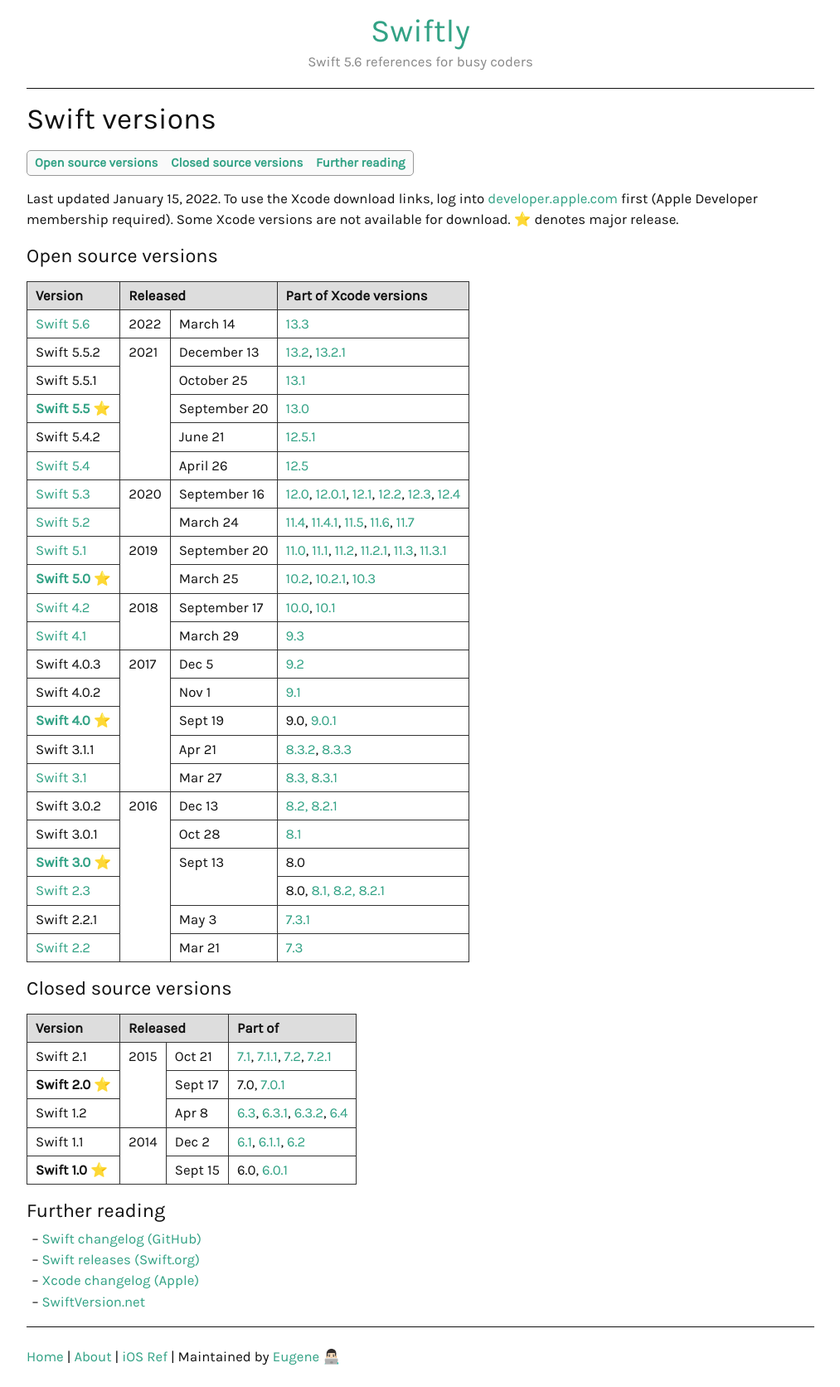
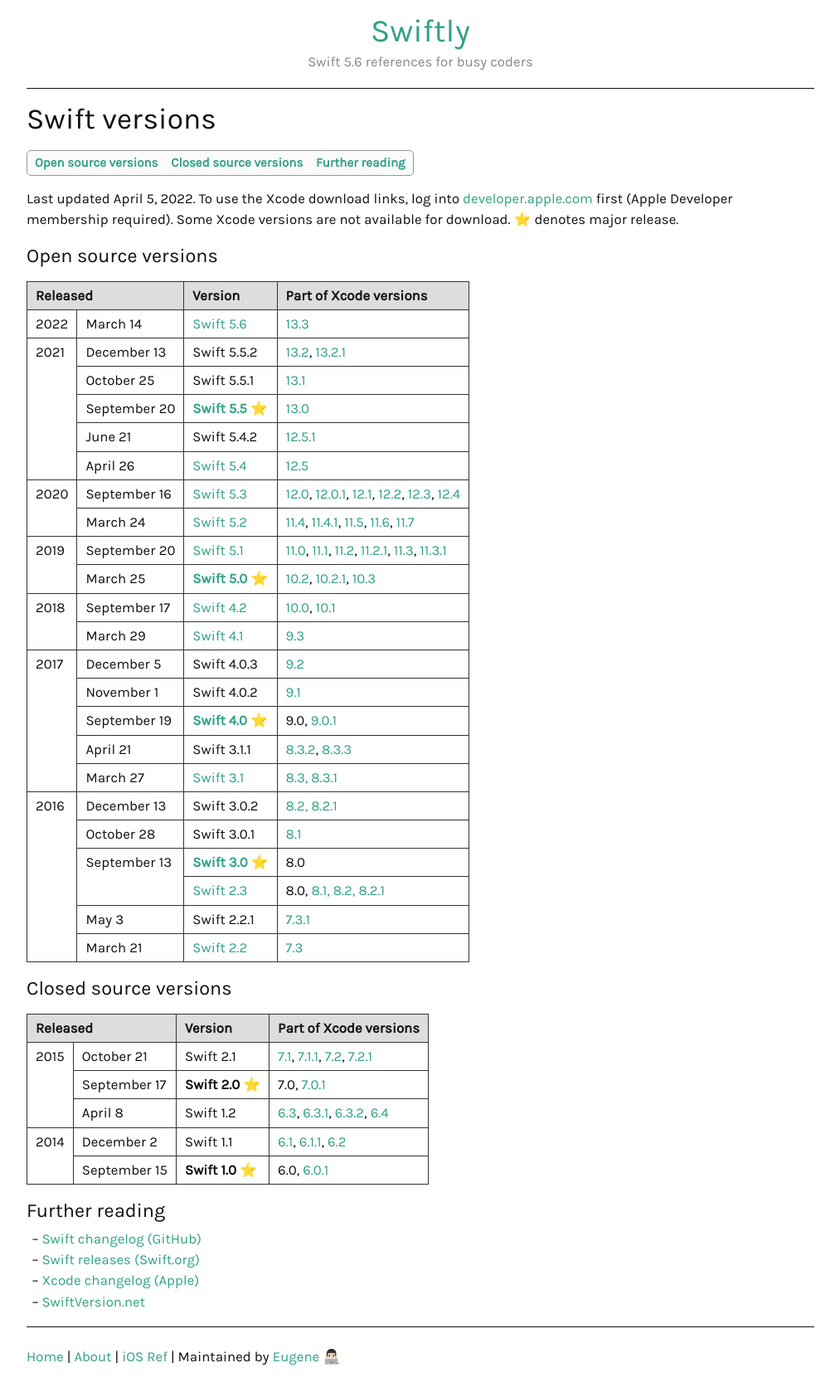
Before and after one commit to ebelinski/swiftly, a Jekyll site: the page built from _guides/swift-versions.md, in a window 1280 px wide. Shown: the whole page at 83% size, without its empty margins (133-1146 px from the left). Built offline with Jekyll 4.4.1, drawn with Linux system fonts in a browser that asks for light colours; comment, search, counter and statistics services are not loaded.

Commit message:
Rearranged some columns.

```diff
--- a/_guides/swift-versions.md
+++ b/_guides/swift-versions.md
@@ -12,74 +12,73 @@ redirect_from:
 {:toc}
 </div>
 
-Last updated January 15, 2022. To use the Xcode download links, log into [developer.apple.com](https://developer.apple.com/) first (Apple Developer membership required). Some Xcode versions are not available for download. ⭐ denotes major release.
+Last updated April 5, 2022. To use the Xcode download links, log into [developer.apple.com](https://developer.apple.com/) first (Apple Developer membership required). Some Xcode versions are not available for download. ⭐ denotes major release.
 
 ### Open source versions
 
 <table>
   <tr>
+    <th colspan="2">Released</th>
     <th>Version</th>
-    <th colspan="2">Released</th>
     <th>Part of Xcode versions</th>
   </tr>
   <tr>
+    <td>2022</td>
+    <td>March 14</td>
     <td class="nowrap">
       <a href="https://www.swift.org/blog/swift-5.6-released/">Swift 5.6</a>
     </td>
-    <td>2022</td>
-    <td>March 14</td>
     <td>
       <a href="https://developer.apple.com/services-account/download?path=/Developer_Tools/Xcode_13.3/Xcode_13.3.xip">13.3</a>
     </td>
   </tr>
   <tr>
-    <td>Swift 5.5.2</td>
     <td rowspan="5">2021</td>
     <td>December 13</td>
+    <td>Swift 5.5.2</td>
     <td>
       <a href="https://developer.apple.com/services-account/download?path=/Developer_Tools/Xcode_13.2/Xcode_13.2.xip">13.2</a>,
       <a href="https://developer.apple.com/services-account/download?path=/Developer_Tools/Xcode_13.2.1/Xcode_13.2.1.xip">13.2.1</a>
     </td>
   </tr>
   <tr>
+    <td>October 25</td>
     <td>Swift 5.5.1</td>
-    <td>October 25</td>
     <td>
       <a href="https://developer.apple.com/services-account/download?path=/Developer_Tools/Xcode_13.1/Xcode_13.1.xip">13.1</a>
     </td>
   </tr>
   <tr>
+    <td>September 20</td>
     <td class="nowrap">
       <a href="https://swift.org/blog/swift-5-5-released/"><strong>Swift 5.5</strong></a> ⭐
     </td>
-    <td>September 20</td>
     <td>
       <a href="https://developer.apple.com/services-account/download?path=/Developer_Tools/Xcode_13/Xcode_13.xip">13.0</a>
     </td>
   </tr>
   <tr>
-    <td>Swift 5.4.2
-    </td>
     <td>June 21</td>
+    <td>Swift 5.4.2</td>
     <td>
       <a href="https://download.developer.apple.com/Developer_Tools/Xcode_12.5.1/Xcode_12.5.1.xip">12.5.1</a>
     </td>
   </tr>
   <tr>
+    <td>April 26</td>
     <td>
       <a href="https://swift.org/blog/swift-5-4-released/">Swift 5.4</a>
     </td>
-    <td>April 26</td>
     <td>
       <a href="https://download.developer.apple.com/Developer_Tools/Xcode_12.5/Xcode_12.5.xip">12.5</a>
     </td>
   </tr>
   <tr>
+    <td rowspan="2">2020</td>
+    <td>September 16</td>
     <td>
       <a href="https://swift.org/blog/swift-5-3-released/">Swift 5.3</a>
     </td>
-    <td rowspan="2">2020</td>
-    <td>September 16</td>
     <td>
       <a href="https://download.developer.apple.com/Developer_Tools/Xcode_12/Xcode_12.xip">12.0</a>,
       <a href="https://download.developer.apple.com/Developer_Tools/Xcode_12.0.1/Xcode_12.0.1.xip">12.0.1</a>,
@@ -90,10 +89,10 @@ Last updated January 15, 2022. To use the Xcode download links, log into [develo
     </td>
   </tr>
   <tr>
+    <td>March 24</td>
     <td>
       <a href="https://swift.org/blog/swift-5-2-released/">Swift 5.2</a>
     </td>
-    <td>March 24</td>
     <td>
       <a href="https://developer.apple.com/services-account/download?path=/Developer_Tools/Xcode_11.4/Xcode_11.4.xip">11.4</a>,
       <a href="https://developer.apple.com/services-account/download?path=/Developer_Tools/Xcode_11.4.1/Xcode_11.4.1.xip">11.4.1</a>,
@@ -103,11 +102,11 @@ Last updated January 15, 2022. To use the Xcode download links, log into [develo
     </td>
   </tr>
   <tr>
+    <td rowspan="2">2019</td>
+    <td>September 20</td>
     <td>
       <a href="https://swift.org/blog/swift-5-1-released/">Swift 5.1</a>
     </td>
-    <td rowspan="2">2019</td>
-    <td>September 20</td>
     <td>
       <a href="https://download.developer.apple.com/Developer_Tools/Xcode_11/Xcode_11.xip">11.0</a>,
       <a href="https://download.developer.apple.com/Developer_Tools/Xcode_11.1/Xcode_11.1.xip">11.1</a>,
@@ -118,10 +117,10 @@ Last updated January 15, 2022. To use the Xcode download links, log into [develo
     </td>
   </tr>
   <tr>
+    <td>March 25</td>
     <td>
       <a href="https://swift.org/blog/swift-5-released/"><strong>Swift 5.0</strong></a> ⭐
     </td>
-    <td>March 25</td>
     <td>
       <a href="https://download.developer.apple.com/Developer_Tools/Xcode_10.2/Xcode_10.2.xip">10.2</a>,
       <a href="https://download.developer.apple.com/Developer_Tools/Xcode_10.2.1/Xcode_10.2.1.xip">10.2.1</a>,
@@ -129,93 +128,93 @@ Last updated January 15, 2022. To use the Xcode download links, log into [develo
     </td>
   </tr>
   <tr>
+    <td rowspan="2">2018</td>
+    <td>September 17</td>
     <td>
       <a href="https://swift.org/blog/swift-4-2-released/">Swift 4.2</a>
     </td>
-    <td rowspan="2">2018</td>
-    <td>September 17</td>
     <td>
       <a href="https://download.developer.apple.com/Developer_Tools/Xcode_10/Xcode_10.xip">10.0</a>,
       <a href="https://download.developer.apple.com/Developer_Tools/Xcode_10.1/Xcode_10.1.xip">10.1</a>
     </td>
   </tr>
   <tr>
+    <td>March 29</td>
     <td>
       <a href="https://swift.org/blog/swift-4-1-released/">Swift 4.1</a>
     </td>
-    <td>March 29</td>
     <td>
       <a href="https://download.developer.apple.com/Developer_Tools/Xcode_9.3/Xcode_9.3.xip">9.3</a>
     </td>
   </tr>
   <tr>
+    <td rowspan="5">2017</td>
+    <td>December 5</td>
     <td>Swift 4.0.3</td>
-    <td rowspan="5">2017</td>
-    <td>Dec 5</td>
     <td>
       <a href="https://download.developer.apple.com/Developer_Tools/Xcode_9.2/Xcode_9.2.xip">9.2</a>
     </td>
   </tr>
   <tr>
+    <td>November 1</td>
     <td>Swift 4.0.2</td>
-    <td>Nov 1</td>
     <td>
       <a href="https://download.developer.apple.com/Developer_Tools/Xcode_9.1/Xcode_9.1.xip">9.1</a>
     </td>
   </tr>
   <tr>
+    <td>September 19</td>
     <td>
       <a href="https://swift.org/blog/swift-4-0-released/">
         <strong>Swift 4.0 ⭐</strong>
       </a>
     </td>
-    <td>Sept 19</td>
     <td>
       9.0,
       <a href="https://download.developer.apple.com/Developer_Tools/Xcode_9.0.1/Xcode_9.0.1.xip">9.0.1</a>
     </td>
   </tr>
   <tr>
+    <td>April 21</td>
     <td>Swift 3.1.1</td>
-    <td>Apr 21</td>
     <td>
       <a href="https://download.developer.apple.com/Developer_Tools/Xcode_8.3.2/Xcode8.3.2.xip">8.3.2</a>,
       <a href="https://download.developer.apple.com/Developer_Tools/Xcode_8.3.3/Xcode8.3.3.xip">8.3.3</a>
     </td>
   </tr>
   <tr>
+    <td>March 27</td>
     <td>
       <a href="https://swift.org/blog/swift-3-1-released/">Swift 3.1</a>
     </td>
-    <td>Mar 27</td>
     <td>
       <a href="https://download.developer.apple.com/Developer_Tools/Xcode_8.3/Xcode_8.3.xip">8.3,</a>
       <a href="https://download.developer.apple.com/Developer_Tools/Xcode_8.3.1/Xcode_8.3.1.xip">8.3.1</a>
     </td>
   </tr>
   <tr>
+    <td rowspan="6">2016</td>
+    <td>December 13</td>
     <td>Swift 3.0.2</td>
-    <td rowspan="6">2016</td>
-    <td>Dec 13</td>
     <td>
       <a href="https://download.developer.apple.com/Developer_Tools/Xcode_8.2/Xcode_8.2.xip">8.2,</a>
       <a href="https://download.developer.apple.com/Developer_Tools/Xcode_8.2.1/Xcode_8.2.1.xip">8.2.1</a>
     </td>
   </tr>
   <tr>
+    <td>October 28</td>
     <td>Swift 3.0.1</td>
-    <td>Oct 28</td>
     <td>
       <a href="https://download.developer.apple.com/Developer_Tools/Xcode_8.1/Xcode_8.1.xip">8.1</a>
     </td>
   </tr>
   <tr>
+    <td rowspan="2">September 13</td>
     <td>
       <a href="https://swift.org/blog/swift-3-0-released/">
         <strong>Swift 3.0 ⭐</strong>
       </a>
     </td>
-    <td rowspan="2">Sept 13</td>
     <td>8.0</td>
   </tr>
   <tr>
@@ -230,17 +229,17 @@ Last updated January 15, 2022. To use the Xcode download links, log into [develo
     </td>
   </tr>
   <tr>
+    <td>May 3</td>
     <td>Swift 2.2.1</td>
-    <td>May 3</td>
     <td>
       <a href="https://download.developer.apple.com/Developer_Tools/Xcode_7.3.1/Xcode_7.3.1.dmg">7.3.1</a>
     </td>
   </tr>
   <tr>
+    <td>March 21</td>
     <td>
       <a href="https://swift.org/blog/swift-2-2-released/">Swift 2.2</a>
     </td>
-    <td>Mar 21</td>
     <td>
       <a href="https://download.developer.apple.com/Developer_Tools/Xcode_7.3/Xcode_7.3.dmg">7.3</a>
     </td>
@@ -251,14 +250,14 @@ Last updated January 15, 2022. To use the Xcode download links, log into [develo
 
 <table>
   <tr>
+    <th colspan="2">Released</th>
     <th>Version</th>
-    <th colspan="2">Released</th>
-    <th>Part of</th>
+    <th>Part of Xcode versions</th>
   </tr>
   <tr>
+    <td rowspan="3">2015</td>
+    <td>October 21</td>
     <td>Swift 2.1</td>
-    <td rowspan="3">2015</td>
-    <td>Oct 21</td>
     <td>
       <a href="https://download.developer.apple.com/Developer_Tools/Xcode_7.1/Xcode_7.1.dmg">7.1</a>,
       <a href="https://download.developer.apple.com/Developer_Tools/Xcode_7.1.1/Xcode_7.1.1.dmg">7.1.1</a>,
@@ -267,16 +266,16 @@ Last updated January 15, 2022. To use the Xcode download links, log into [develo
     </td>
   </tr>
   <tr>
+    <td>September 17</td>
     <td><strong>Swift 2.0 ⭐</strong></td>
-    <td>Sept 17</td>
     <td>
       7.0,
       <a href="https://download.developer.apple.com/Developer_Tools/Xcode_7.0.1/Xcode_7.0.1.dmg">7.0.1</a>
     </td>
   </tr>
   <tr>
+    <td>April 8</td>
     <td>Swift 1.2</td>
-    <td>Apr 8</td>
     <td>
       <a href="https://download.developer.apple.com/Developer_Tools/Xcode_6.3/Xcode_6.3.dmg">6.3</a>,
       <a href="https://download.developer.apple.com/Developer_Tools/Xcode_6.3.1/Xcode_6.3.1.dmg">6.3.1</a>,
@@ -285,9 +284,9 @@ Last updated January 15, 2022. To use the Xcode download links, log into [develo
     </td>
   </tr>
   <tr>
+    <td rowspan="2">2014</td>
+    <td>December 2</td>
     <td>Swift 1.1</td>
-    <td rowspan="2">2014</td>
-    <td>Dec 2</td>
     <td>
       <a href="https://download.developer.apple.com/Developer_Tools/xcode_6.1/56841_xcode_6.1.dmg">6.1</a>,
       <a href="https://download.developer.apple.com/Developer_Tools/xcode_6.1.1/xcode_6.1.1.dmg">6.1.1</a>,
@@ -295,8 +294,8 @@ Last updated January 15, 2022. To use the Xcode download links, log into [develo
     </td>
   </tr>
   <tr>
+    <td>September 15</td>
     <td><strong>Swift 1.0 ⭐</strong></td>
-    <td>Sept 15</td>
     <td>
       6.0,
       <a href="https://download.developer.apple.com/Developer_Tools/xcode_6.0.1/xcode_6.0.1.dmg">6.0.1</a>
```
